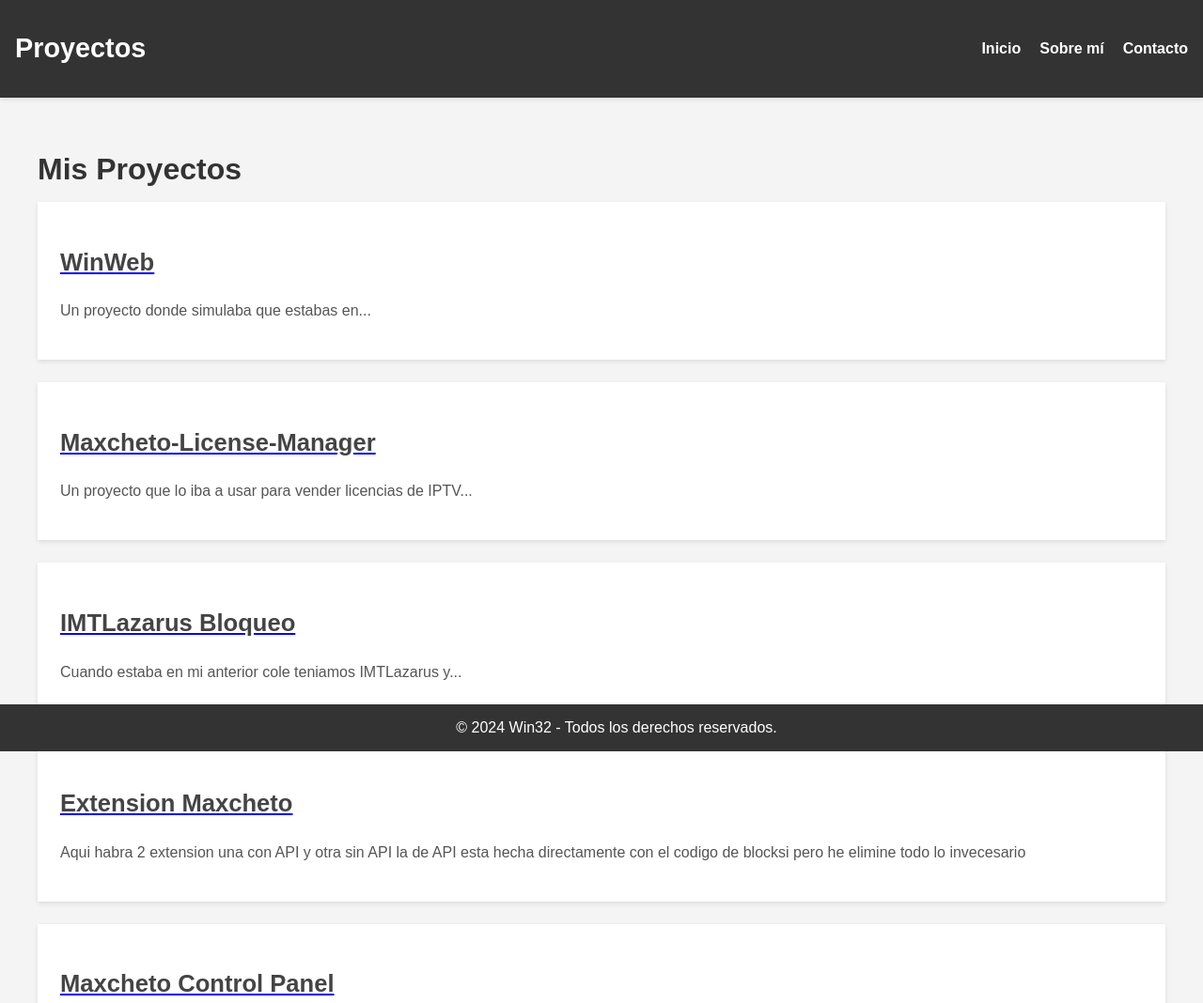
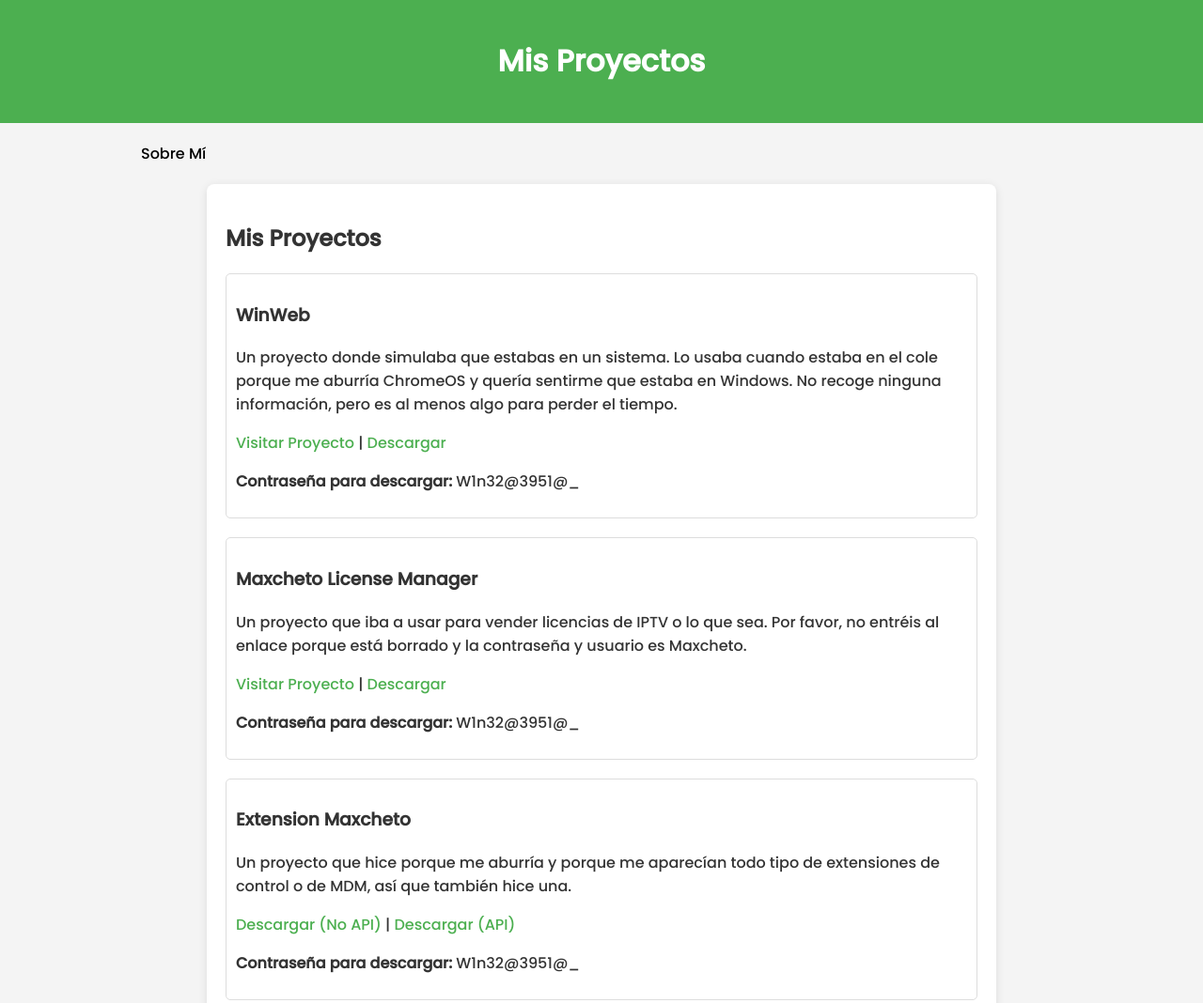
Before and after one commit to crisuuuuuu/Crisuuu, a plain HTML site: page projects.html in a window 1280 px wide. Shown: the top 1068 px of the page at 94% size. Drawn offline with Linux system fonts and the light colour scheme.

Commit message:
Add files via upload

```diff
--- /dev/null
+++ b/CSS/styles.css
@@ -0,0 +1,56 @@
+body {
+    font-family: 'Poppins', sans-serif;
+    margin: 0;
+    padding: 0;
+    background-color: #f4f4f4;
+    color: #333;
+}
+
+header {
+    background: #4CAF50;
+    color: #fff;
+    padding: 20px 0;
+    text-align: center;
+}
+
+nav {
+    margin: 20px 0;
+}
+
+nav a {
+    margin: 0 150px;
+    text-decoration: none;
+    color: #000000;
+    font-weight: 500;
+}
+
+section {
+    padding: 20px;
+    max-width: 800px;
+    margin: auto;
+    background: #fff;
+    border-radius: 8px;
+    box-shadow: 0 2px 10px rgba(0, 0, 0, 0.1);
+}
+
+footer {
+    text-align: center;
+    padding: 20px 0;
+    background: #333;
+    color: #fff;
+    position: unset;
+    bottom: 0;
+    width: 100%;
+}
+
+.project {
+    margin: 20px 0;
+    padding: 10px;
+    border: 1px solid #ddd;
+    border-radius: 5px;
+}
+
+.project a {
+    color: #4CAF50;
+    text-decoration: none;
+}
--- a/projects.html
+++ b/projects.html
@@ -3,61 +3,76 @@
 <head>
     <meta charset="UTF-8">
     <meta name="viewport" content="width=device-width, initial-scale=1.0">
-  <title>Proyectos - Win32</title>
-  <link rel="stylesheet" href="css/style.css">
+    <title>Mis Proyectos</title>
+    <link href="https://fonts.googleapis.com/css2?family=Poppins:wght@300;500&display=swap" rel="stylesheet">
+    <link rel="stylesheet" href="CSS/styles.css">
 </head>
 <body>
 <header>
-    <div class="logo">
-      <h1>Proyectos</h1>
+    <h1>Mis Proyectos</h1>
+</header>
+<nav>
+    <a href="index.html">Sobre Mí</a>
+</nav>
+<section id="proyectos">
+    <h2>Mis Proyectos</h2>
+
+    <div class="project">
+        <h3>WinWeb</h3>
+        <p>Un proyecto donde simulaba que estabas en un sistema. Lo usaba cuando estaba en el cole porque me aburría ChromeOS y quería sentirme que estaba en Windows. No recoge ninguna información, pero es al menos algo para perder el tiempo.</p>
+        <a href="/projects/WinWeb/">Visitar Proyecto</a> | <a href="/download_projects/WinWeb.rar">Descargar</a>
+        <p><strong>Contraseña para descargar:</strong> W1n32@3951@_</p>
     </div>
-    <nav>
-      <ul>
-        <li><a href="index.html">Inicio</a></li>
-        <li><a href="about.html">Sobre mí</a></li>
-        <li><a href="contact.html">Contacto</a></li>
-      </ul>
-    </nav>
-  </header>
 
-  <section class="projects">
-    <h2>Mis Proyectos</h2>
     <div class="project">
-      <a href="info_projets/project_winweb.html"><h3>WinWeb</h3></a>
-      <p>Un proyecto donde simulaba que estabas en...</p>
+        <h3>Maxcheto License Manager</h3>
+        <p>Un proyecto que iba a usar para vender licencias de IPTV o lo que sea. Por favor, no entréis al enlace porque está borrado y la contraseña y usuario es Maxcheto.</p>
+        <a href="/projects/Maxcheto-License-Manager/">Visitar Proyecto</a> | <a href="/download_projects/Maxcheto-License-Manager.rar">Descargar</a>
+        <p><strong>Contraseña para descargar:</strong> W1n32@3951@_</p>
     </div>
+
     <div class="project">
-      <a href="info_projets/project_maxcheto-license-manager.html"><h3>Maxcheto-License-Manager</h3></a>
-      <p>Un proyecto que lo iba a usar para vender licencias de IPTV...</p>
+        <h3>Extension Maxcheto</h3>
+        <p>Un proyecto que hice porque me aburría y porque me aparecían todo tipo de extensiones de control o de MDM, así que también hice una.</p>
+        <a href="/download_projects/Extension_Maxcheto.rar">Descargar (No API)</a> | <a href="/download_projects/Extension_Maxcheto_API.rar">Descargar (API)</a>
+        <p><strong>Contraseña para descargar:</strong> W1n32@3951@_</p>
     </div>
+
     <div class="project">
-        <a href="info_projets/project_imtlazarus.html"><h3>IMTLazarus Bloqueo</h3></a>
-        <p>Cuando estaba en mi anterior cole teniamos IMTLazarus y...</p>
+        <h3>ACCESO DENEGADO (Extension API)</h3>
+        <p>Esta es la página de bloqueo de la extensión con API, ya que lo hice desde la extensión de Blocksi.</p>
+        <a href="/projects/Access_Deneid/">Visitar Proyecto</a> | <a href="/download_projects/Access_Deneid.rar">Descargar</a>
+        <p><strong>Contraseña para descargar:</strong> W1n32@3951@_</p>
     </div>
+
     <div class="project">
-        <a href="info_projets/project_Extension_Maxcheto.html"><h3>Extension Maxcheto</h3></a>
-        <p>Aqui habra 2 extension una con API y otra sin API la de API esta hecha directamente con el codigo de blocksi pero he elimine todo lo invecesario</p>
+        <h3>GoToWin11.exe</h3>
+        <p>Este virus es muy "majara", hecho con WinRAR. Primero empezó como una broma meme que no hacía nada y después le empecé a añadir "magia". El archivo meme no te hace nada en el PC, es inofensivo.</p>
+        <a href="/projects/GoToWin11.exe/">Visitar Proyecto</a> | <a href="/download_projects/GoToWin11.exe">Descargar</a> | <a href="/download_projects/Maxcheto.exe">Descargar (Meme)</a>
     </div>
+
     <div class="project">
-        <a href="info_projets/project_Maxcheto_Control_Panel.html"><h3>Maxcheto Control Panel</h3></a>
-        <p>Este iba a ser un panel en el que iba controlando los chromebooks o ordenadores con la estension "Extension Maxcheto"... </p>
-      </div>
-      <div class="project">
-        <a href="info_projets/project_access_deneid.html"><h3>ACCESO DENEGADO</h3></a>
-        <p>Esta es la pagina de Bloqueo de la extension con API porqu... </p>
-      </div>
-      <div class="project">
-        <a href="info_projets/project_GoToWin11.html"><h3>GoToWin11.exe</h3></a>
-        <p>El virus mas majara que he hecho en toda mi vida con winrar </p>
-      </div>
-      <div class="project">
-        <a href="info_projets/project_teclas.html"><h3>Teclado</h3></a>
-        <p>Hacer que cada vez que aprietes una tecla suene un pedo </p>
+        <h3>Teclado</h3>
+        <p>Esto lo hice porque la hermana de un amigo quería que su ordenador hiciese "miau" al apretar una tecla.</p>
+        <a href="/download_projects/Teclado.rar">Descargar</a>
+        <p><strong>Contraseña para descargar:</strong> W1n32@3951@_</p>
     </div>
 </section>
 
 <footer>
-    <p>© 2024 Win32 - Todos los derechos reservados.</p>
+    <h2>Contacto</h2>
+ <p>Correo: <a id="correo" href="mailto:win32.H1ml@proton.me">win32.H1ml@proton.me</a></p>
+    <p>TikTok: <a href="https://www.tiktok.com/@win32wacatac.exe">win32wacatac.exe</a></p>
+    <p>Instagram: <a href="https://www.instagram.com/win32wacatac.exe/">win32wacatac.exe</a></p>
+    <p>&copy; 2024-2025. Win32 Todos los derechos reservados.</p>
 </footer>
+
+<script>
+    document.getElementById("correo").addEventListener("click", function(event) {
+        event.preventDefault();
+        window.open("https://mail.google.com/mail/?view=cm&fs=1&tf=1&to=win32.H1ml@proton.me", "_blank");
+    });
+</script>
+
 </body>
 </html>
```
Also changed, not shown: index.html (+25 -16 lines). Lines whose indentation alone changed are shown as unchanged.
